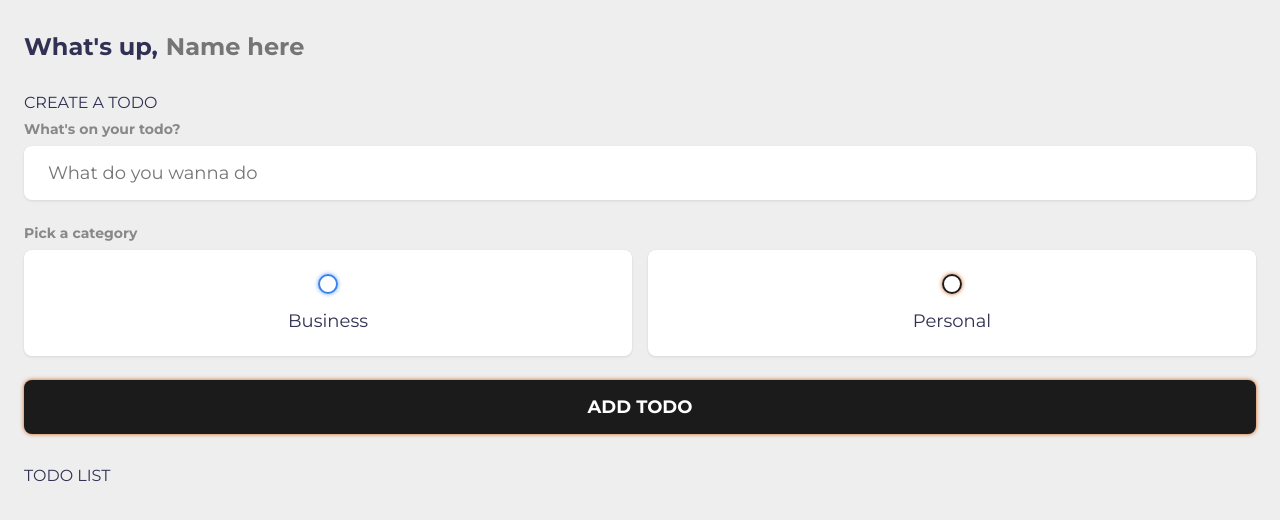
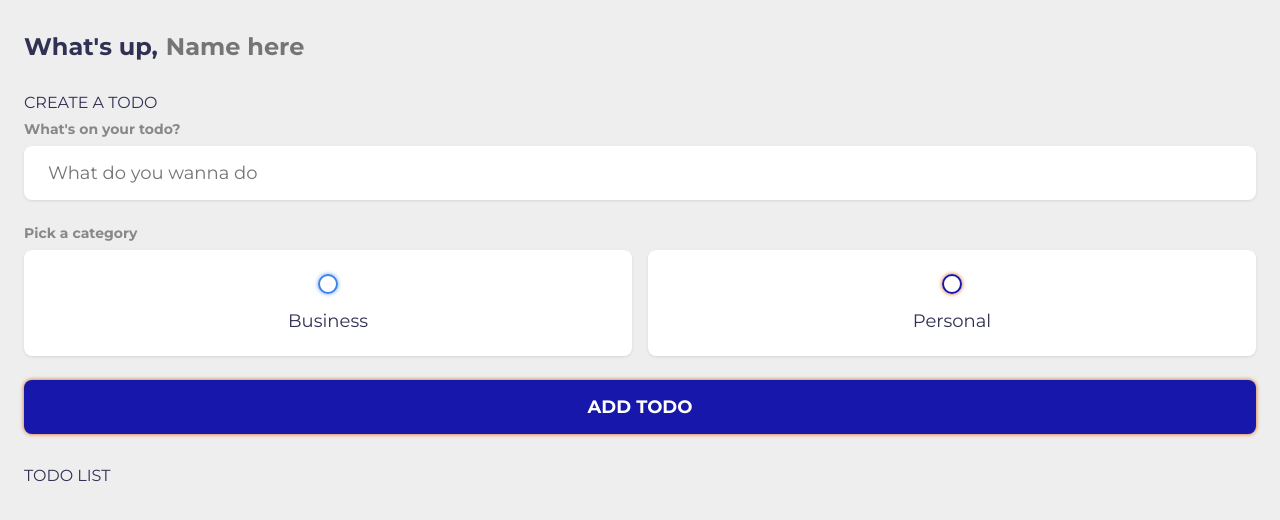
Before and after one commit to vinayakpathak03/TaskList_Web, a plain HTML site: page index.html in a window 1280 px wide. Drawn offline with Linux system fonts and the light colour scheme.

Commit message:
Update main.css

```diff
--- a/main.css
+++ b/main.css
@@ -1,6 +1,6 @@
 /* Variables */
 :root {
-	--primary: #1b1b1c;
+	--primary:  #1717ac;;
 	--business: #3a82ee;
 	--personal: var(--primary);
 	--light: #EEE;
```
